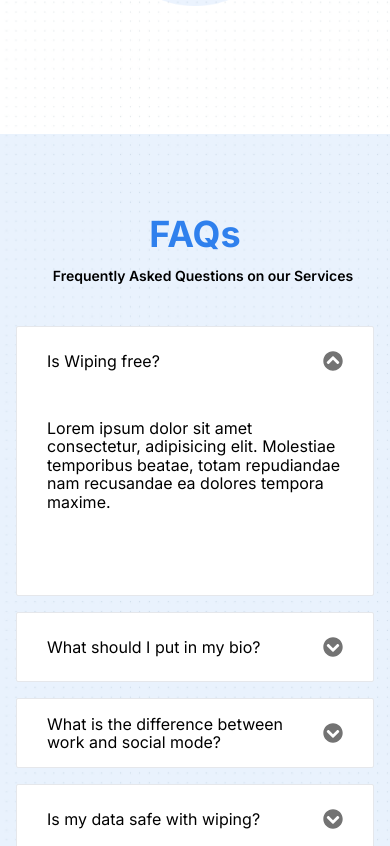
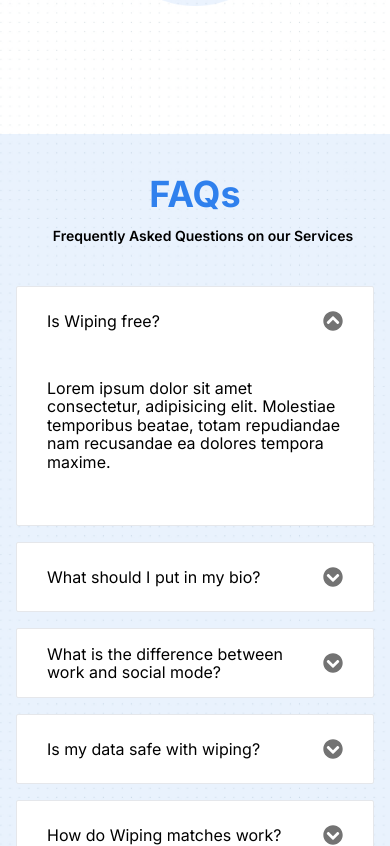
Before and after one commit to Muashef/wiping-landing-page, a React (Vite) app: page / in a window 390 px wide. Shown: the part 2938-3784 px from the top of the page. Built offline with nearby package versions, Linux system fonts and the light colour scheme.

Commit message:
made adjustments

```diff
--- a/src/components/Accordion.jsx
+++ b/src/components/Accordion.jsx
@@ -21,7 +21,7 @@
         </div>
         <div
           className={`${
-            activeIndex == index ? 'min-h-[200px] lg:min-h-[160px]' : 'min-h-0'
+            activeIndex == index ? 'min-h-[170px] lg:min-h-[100px]' : 'min-h-0'
           } max-h-0 overflow-hidden flex justify-center transition-all px-[30px]`}
         >
           <div className='mt-6'>{answer}</div>
--- a/src/components/Faq.jsx
+++ b/src/components/Faq.jsx
@@ -11,8 +11,8 @@
   const { accordions } = faq;
   const [activeIndex, setActiveIndex] = useState(0)
   return (
-    <section className='faq h-fit  py-[80px] lg:py-[80px] lg:mb-0'>
-      <div className='max-w-[768px] mx-auto lg:bg-faq bg-no-repeat bg-custom bg-center lg:h-[700px] lg:pt-6'>
+    <section className='faq h-fit  py-[40px] lg:py-[80px] lg:mb-0'>
+      <div className='max-w-[768px] mx-auto lg:bg-faq bg-no-repeat bg-custom bg-center lg:h-[600px] lg:pt-6'>
         {/* section title */}
         <div
           className='section-title-group flex flex-col items-center justify-center pb-10 space-x-4 lg:max-w-[540px] mx-auto px-4 lg:px-0'
--- a/src/components/SectionFive.jsx
+++ b/src/components/SectionFive.jsx
@@ -13,8 +13,8 @@
           <p className="text-sm text-center md:text-left md:text-2xl font-medium text-[#8a8a8a]">
             Discover the most suitable and <br/> compatible match for your need.
           </p>
-          <div className="flex items-center gap-3 lg:gap-8 mt-10 order-last mx-auto md:mx-0">
-            <img src={google_play} width={"150"} alt="google_play_image" />
+          <div className="flex items-center gap-3 lg:gap-8 mt-10 mx-auto md:mx-0">
+            <img src={google_play} width={"150"} alt="google_play_image"/>
             <img src={ios_logo} width={"150"} alt="ios_image" />
           </div>
         </div>
--- a/src/components/SectionThree.jsx
+++ b/src/components/SectionThree.jsx
@@ -4,7 +4,7 @@
 
 const SectionThree = () => {
   return (
-    <div className="w-full py-32">
+    <div className="w-full py-32 lg:py-48">
       <div className="w-full max-w-[80vw] lg:max-w-7xl flex flex-col md:flex-row items-center justify-between gap-6 mx-auto">
         <div className="w-[60%] md:w-[40%]">
           <img src={view_hero} alt="view_hero_image" />
```
Also changed, not shown: 1 other file (tests, documents, lock files or other folders).
